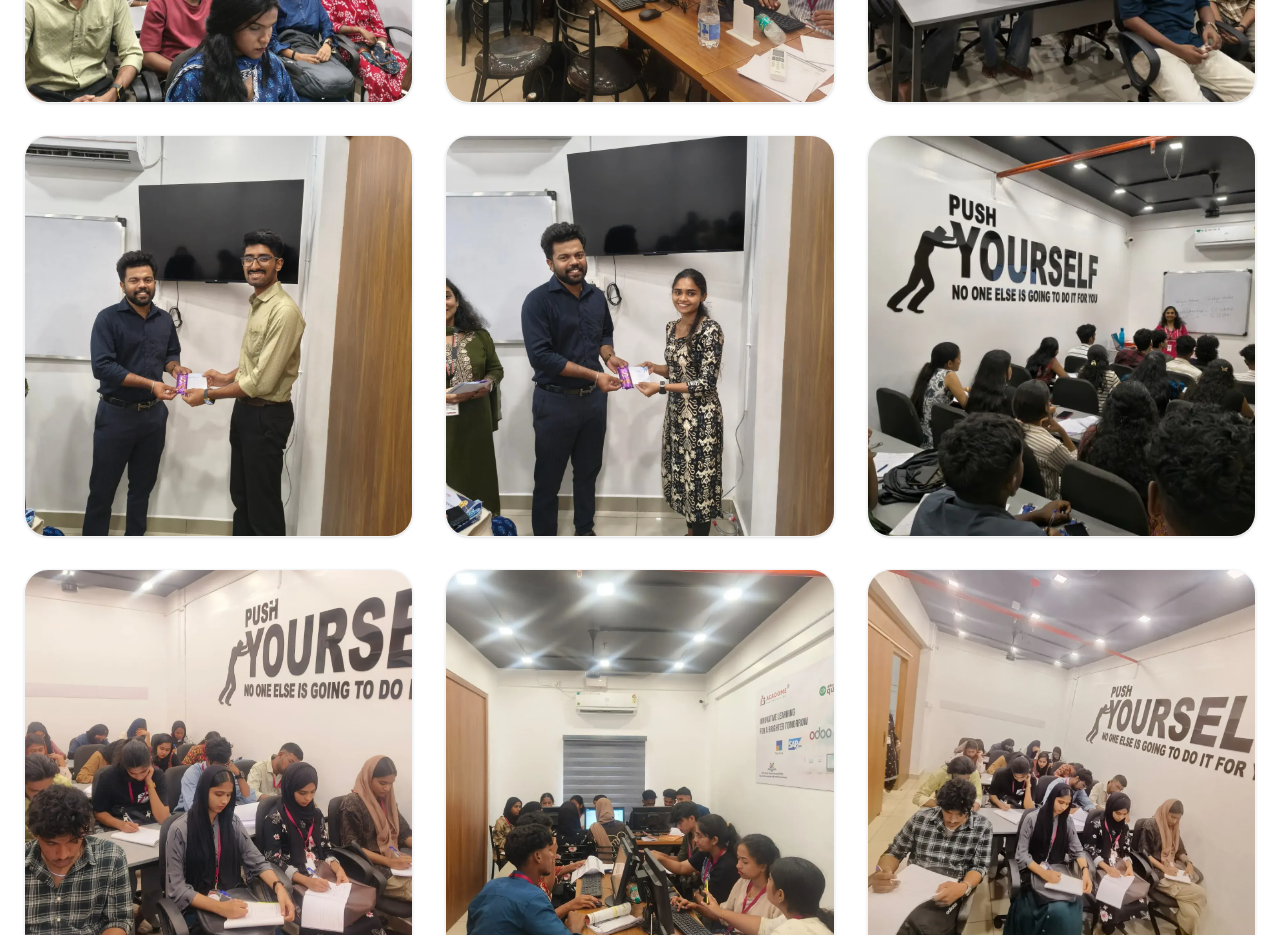
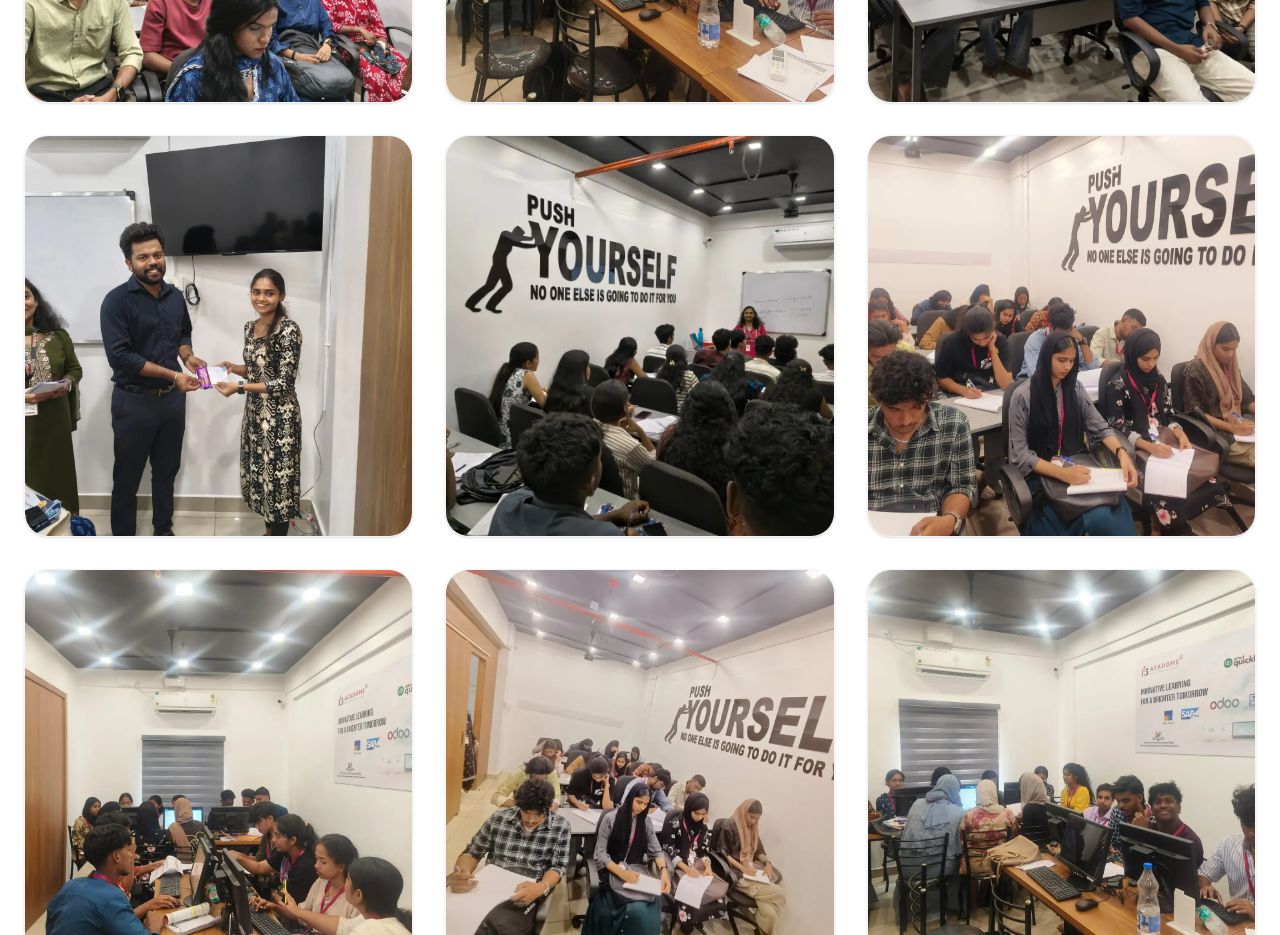
Before and after one commit to Sushincm/acadome, a React (Vite) app: page /gallery in a window 1280 px wide. Shown: the part 3080-4015 px from the top of the page. Built offline with nearby package versions, Linux system fonts and the light colour scheme.

Commit message:
feat: remove resume workshop from gallery

```diff
--- a/src/data/gallery.js
+++ b/src/data/gallery.js
@@ -25,7 +25,6 @@ export const galleryImages = [
   { id: 20, src: "/images/gallary/webp/gallery-20.webp", category: "Classroom", caption: "SAP Module Training", h: 400 },
   { id: 23, src: "/images/gallary/webp/gallery-23.webp", category: "Classroom", caption: "Peer Learning", h: 400 },
   { id: 25, src: "/images/gallary/webp/gallery-25.webp", category: "Classroom", caption: "Convocation Ceremony", h: 400 },
-  { id: 27, src: "/images/gallary/webp/gallery-27.webp", category: "Classroom", caption: "Resume Workshop", h: 400 },
   { id: 28, src: "/images/gallary/webp/gallery-28.webp", category: "Classroom", caption: "Entrance View", h: 400 },
   { id: 29, src: "/images/gallary/webp/gallery-29.webp", category: "Classroom", caption: "Focused Study", h: 400 },
   { id: 32, src: "/images/gallary/webp/gallery-32.webp", category: "Classroom", caption: "Certificate Pride", h: 400 },
```
